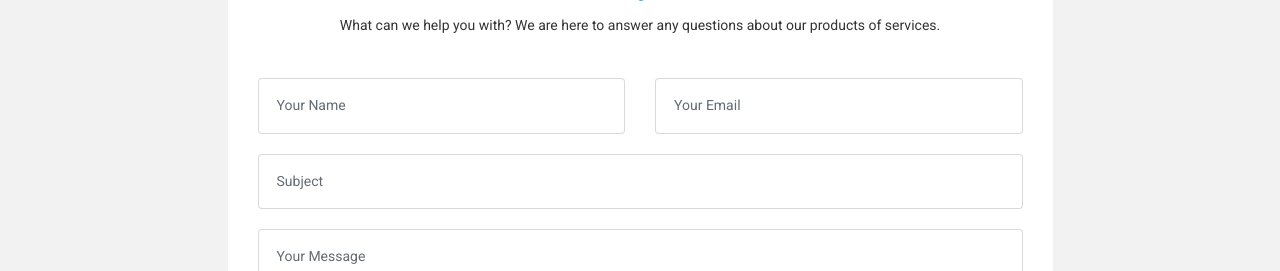
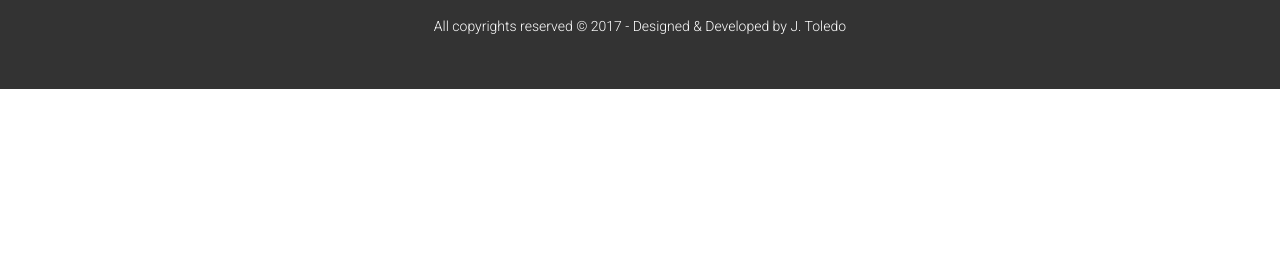
Before and after one commit to jtoledo3970/jtoledo3970.github.io, a plain HTML site: page index.html in a window 1280 px wide. Shown: the part 2529-2800 px from the top of the page. After the commit the page ends 2618 px from the top, so only its background shows below. Drawn offline with Linux system fonts and the light colour scheme.

Commit message:
No Contact Form

```diff
--- a/index.html
+++ b/index.html
@@ -733,7 +733,7 @@
     <!-- blog Section End -->
 
     <!-- Contact Section Start -->
-    <section id="contact" class="section">
+    <!-- <section id="contact" class="section">
       <div class="container">
         <div class="row justify-content-md-center">
           <div class="col-md-9 wow fadeInDown" data-wow-duration="1000ms" data-wow-delay="0.3s">
@@ -784,7 +784,7 @@
           </div>
         </div>
       </div>
-    </section>
+    </section> -->
     <!-- Contact Section End -->
 
     <!-- Subcribe Section Start -->
```
